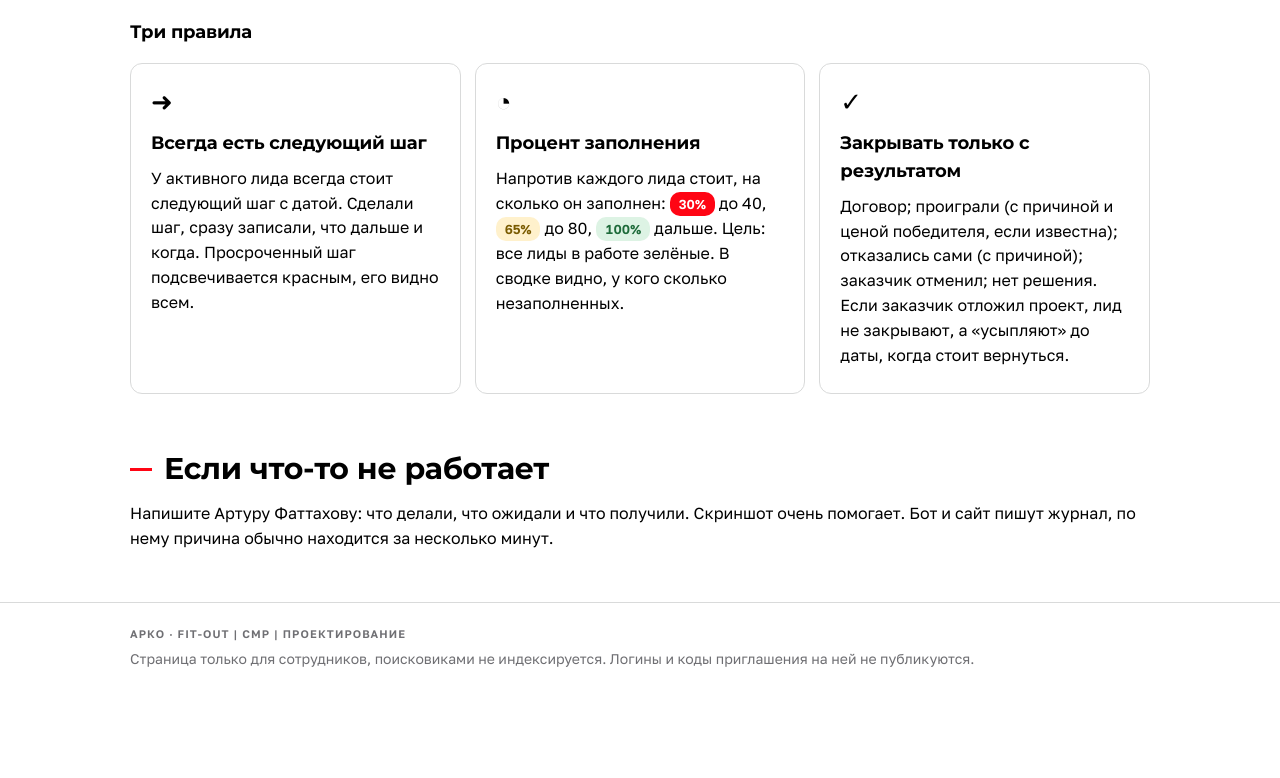
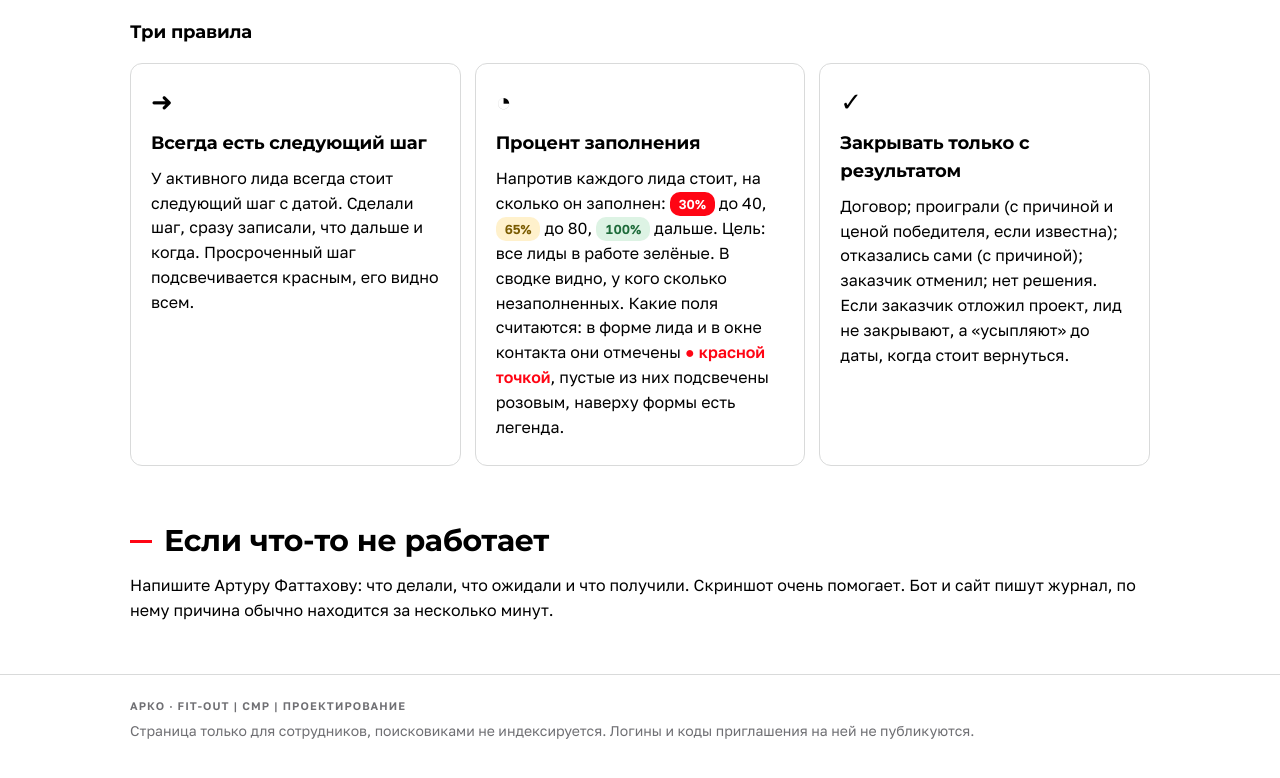
Before and after one commit to arturfgm-byte/arko-voronka, a plain HTML site: page index.html in a window 1280 px wide. Shown: the part 5126-5904 px from the top of the page. Before the commit the page ends 5836 px from the top, so only its background shows below. Drawn offline with Linux system fonts and the light colour scheme.

Commit message:
Обновить страницу

```diff
--- a/index.html
+++ b/index.html
@@ -249,7 +249,7 @@ voronka.ar-ko.ru/web/#l/…
   <h3>Три правила</h3>
   <div class="cards">
     <div class="card"><div class="ico">➜</div><h3>Всегда есть следующий шаг</h3><p>У активного лида всегда стоит следующий шаг с датой. Сделали шаг, сразу записали, что дальше и когда. Просроченный шаг подсвечивается красным, его видно всем.</p></div>
-    <div class="card"><div class="ico">◔</div><h3>Процент заполнения</h3><p>Напротив каждого лида стоит, на сколько он заполнен: <span class="fill low">30%</span> до 40, <span class="fill mid">65%</span> до 80, <span class="fill ok">100%</span> дальше. Цель: все лиды в работе зелёные. В сводке видно, у кого сколько незаполненных.</p></div>
+    <div class="card"><div class="ico">◔</div><h3>Процент заполнения</h3><p>Напротив каждого лида стоит, на сколько он заполнен: <span class="fill low">30%</span> до 40, <span class="fill mid">65%</span> до 80, <span class="fill ok">100%</span> дальше. Цель: все лиды в работе зелёные. В сводке видно, у кого сколько незаполненных. Какие поля считаются: в форме лида и в окне контакта они отмечены <b style="color:var(--red)">● красной точкой</b>, пустые из них подсвечены розовым, наверху формы есть легенда.</p></div>
     <div class="card"><div class="ico">✓</div><h3>Закрывать только с результатом</h3><p>Договор; проиграли (с причиной и ценой победителя, если известна); отказались сами (с причиной); заказчик отменил; нет решения. Если заказчик отложил проект, лид не закрывают, а «усыпляют» до даты, когда стоит вернуться.</p></div>
   </div>
 </section>
```
